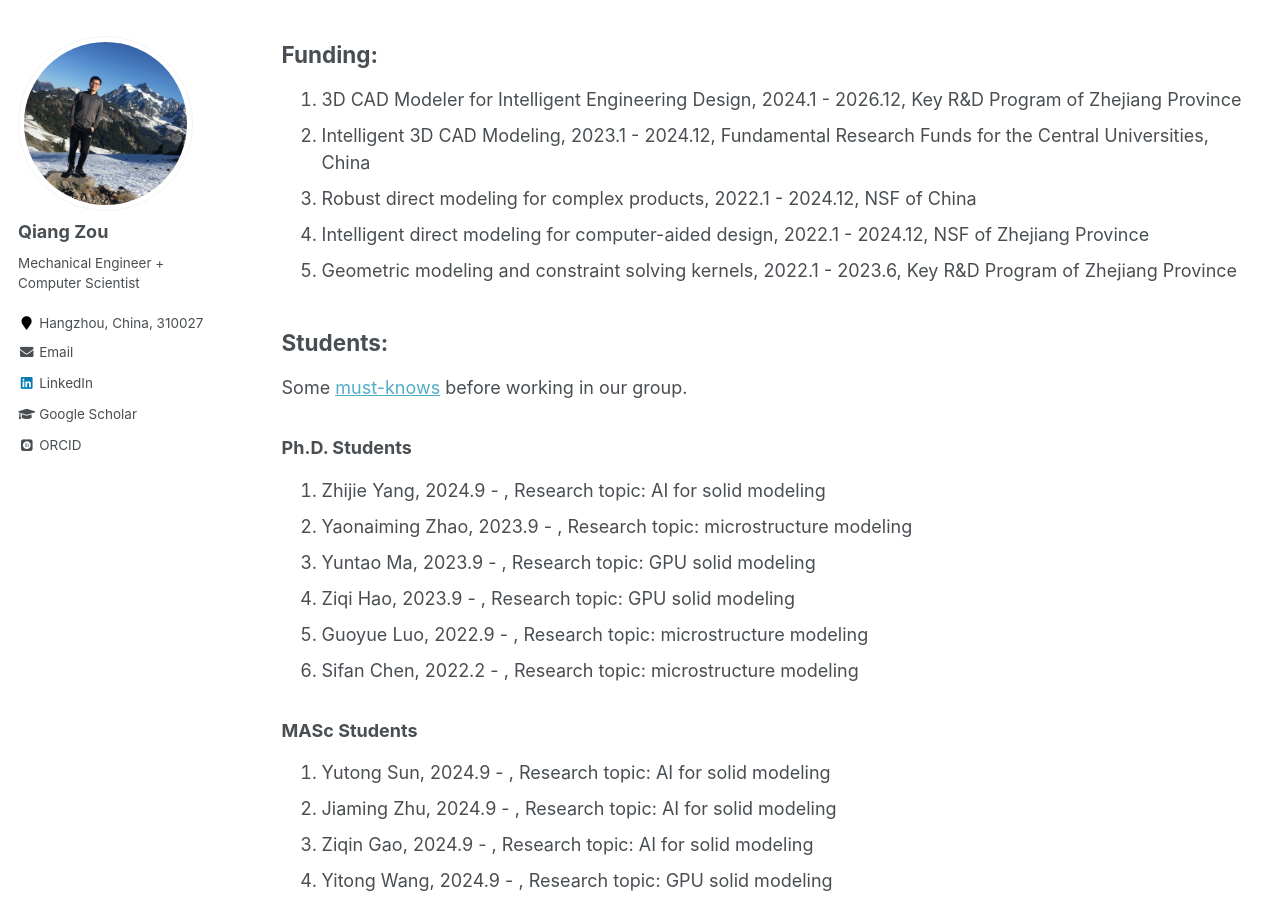
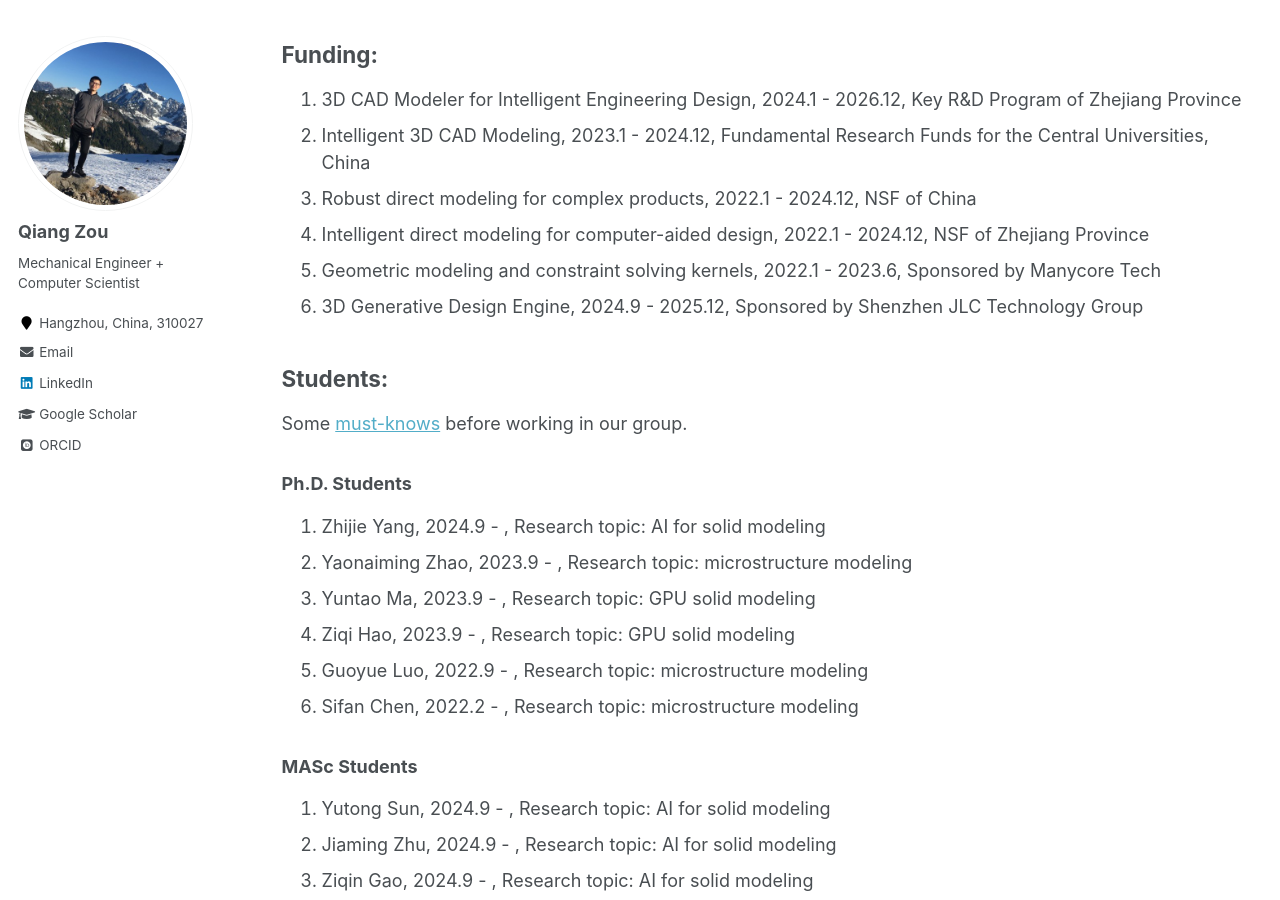
Before and after one commit to Qiang-Zou/Qiang-Zou.github.io, a Jekyll site: the page built from _pages/group.md, in a window 1280 px wide and 900 px high, scrolled down 611 px. Built offline with Jekyll 4.4.1, drawn with Linux system fonts in a browser that asks for light colours; some web fonts are replaced; formulas are drawn with MathJax 3.

Commit message:
Update group.md

```diff
--- a/_pages/group.md
+++ b/_pages/group.md
@@ -31,7 +31,8 @@ In the short term, we are working on the following "concept-shape-process" probl
 1. Intelligent 3D CAD Modeling, 2023.1 - 2024.12, Fundamental Research Funds for the Central Universities, China
 1. Robust direct modeling for complex products, 2022.1 - 2024.12, NSF of China
 1. Intelligent direct modeling for computer-aided design, 2022.1 - 2024.12, NSF of Zhejiang Province
-1. Geometric modeling and constraint solving kernels, 2022.1 - 2023.6, Key R&D Program of Zhejiang Province
+1. Geometric modeling and constraint solving kernels, 2022.1 - 2023.6, Sponsored by Manycore Tech
+1. 3D Generative Design Engine, 2024.9 - 2025.12, Sponsored by Shenzhen JLC Technology Group
 
 ## Students:
 Some [must-knows](must_knows.md) before working in our group.
```
